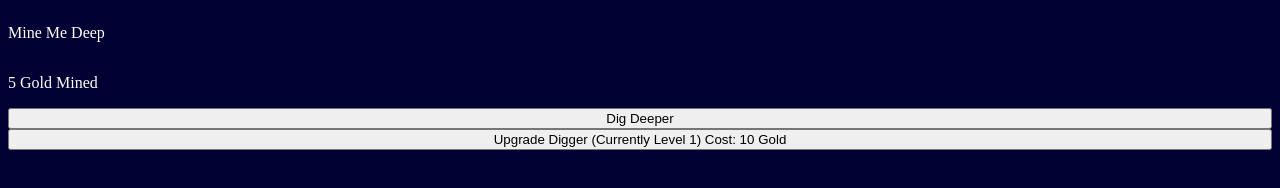
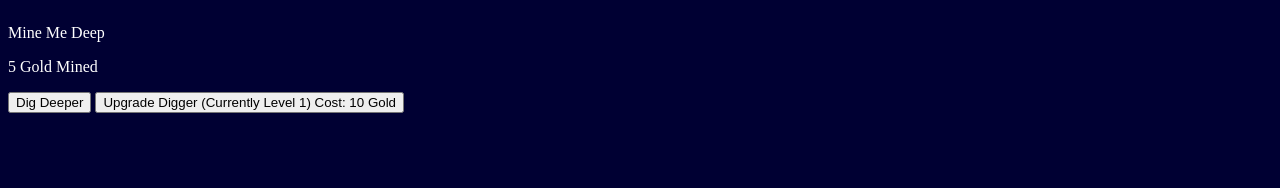
Before and after one commit to harryw97/INCREMENT, a plain HTML site: page index.html in a window 1280 px wide. Drawn offline with Linux system fonts and the light colour scheme.

Commit message:
flexbox v2

```diff
--- a/index.html
+++ b/index.html
@@ -6,10 +6,12 @@
     <link rel="stylesheet" href="styles.css">
   </head>
   <body>
-    <p>Mine Me Deep</p>
-    <p id="goldMined">0 Gold Mined</p>
-    <button onclick="mineGold()">Dig Deeper</button>
-    <button onclick="buyGoldPerClick()" id ="perClickUpgrade">Upgrade Digger (Currently Level 1) Cost: 10 Gold</button>
+    <div class="flexbox-container">
+      <p>Mine Me Deep</p>
+      <p id="goldMined">0 Gold Mined</p>
+      <button onclick="mineGold()">Dig Deeper</button>
+      <button onclick="buyGoldPerClick()" id ="perClickUpgrade">Upgrade Digger (Currently Level 1) Cost: 10 Gold</button>
+    </div>
     <script src="main.js" charset="utf-8" type="text/javascript"></script>
   </body>
 </html>
```
